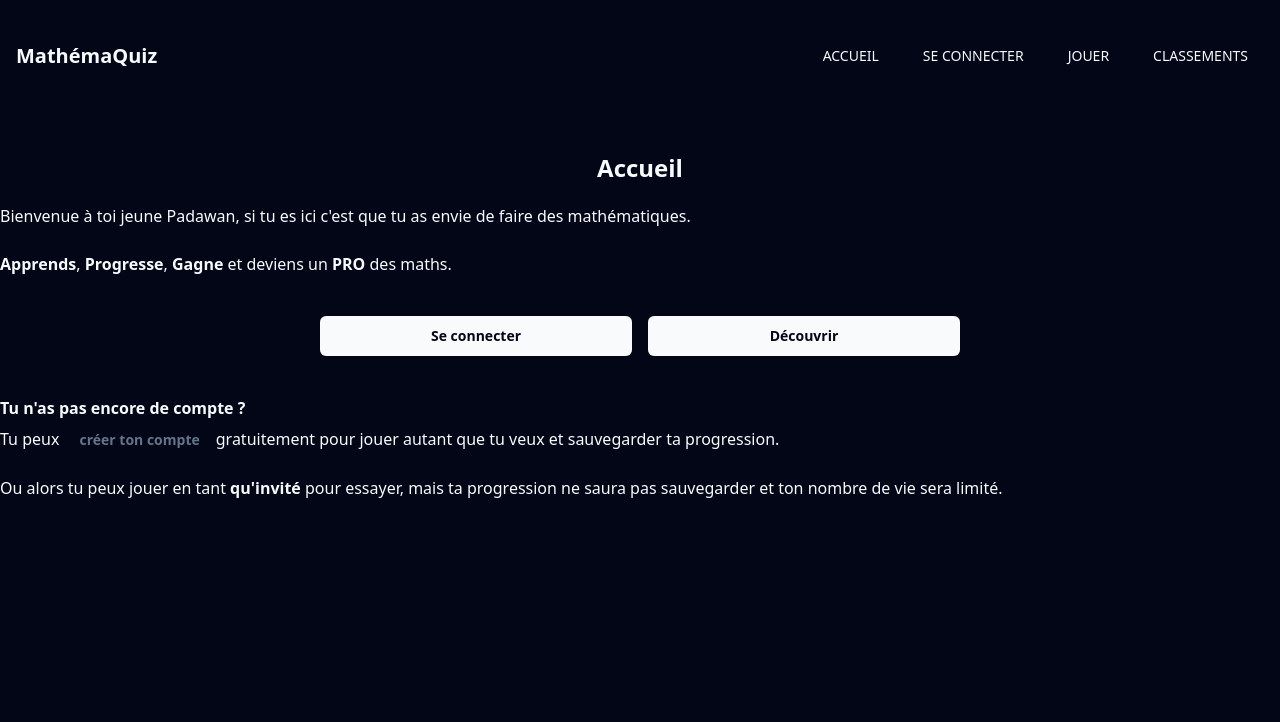
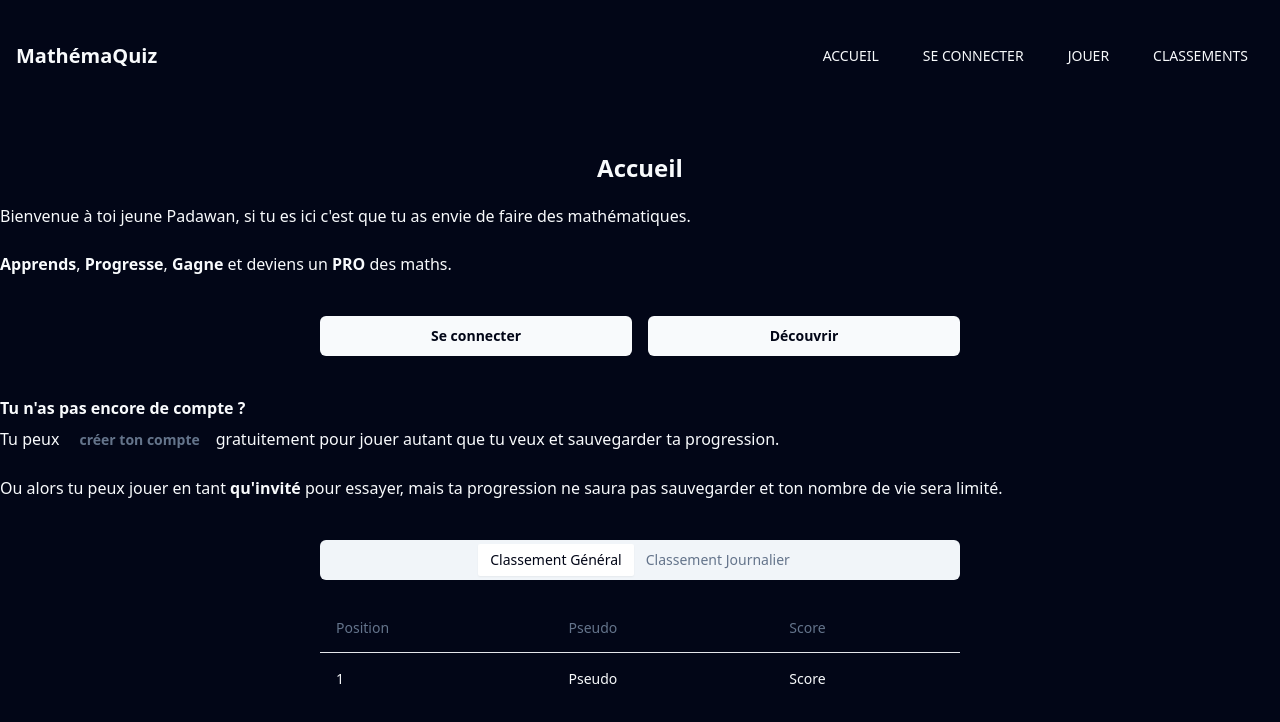
Before and after one commit to MisterWaner/quizz-game-front, a React app: page / in a window 1280 px wide. Shown: the top 722 px of the page. Built offline with nearby package versions, Linux system fonts and the light colour scheme; the HTML template or start-up script is replaced by a standard one.

Commit message:
6th commit: add ranking table to homepage, customized progressbar color

```diff
--- a/package.json
+++ b/package.json
@@ -18,6 +18,7 @@
     "@radix-ui/react-progress": "^1.1.0",
     "@radix-ui/react-select": "^2.1.1",
     "@radix-ui/react-slot": "^1.1.0",
+    "@radix-ui/react-tabs": "^1.1.0",
     "class-variance-authority": "^0.7.0",
     "clsx": "^2.1.1",
     "lucide-react": "^0.417.0",
--- a/src/components/ProgressBar.tsx
+++ b/src/components/ProgressBar.tsx
@@ -4,9 +4,29 @@ import { useCourseStore } from "@/store/CoursesStore";
 export default function ProgressBar() {
     const progress = useCourseStore((state) => state.progress);
 
-    return (
-        <div>
-            <Progress value={progress} className="md:w-1/2 mx-auto mt-24" />
-        </div>
-    );
+    if (progress < 40) {
+        return (
+            <Progress
+                value={progress}
+                className="md:w-1/2 mx-auto mt-24"
+                indicatorColor="bg-red-500"
+            />
+        );
+    } else if (progress >= 40 && progress <= 70) {
+        return (
+            <Progress
+                value={progress}
+                className="md:w-1/2 mx-auto mt-24"
+                indicatorColor="bg-yellow-500"
+            />
+        );
+    } else if (progress > 70 && progress <= 100) {
+        return (
+            <Progress
+                value={progress}
+                className="md:w-1/2 mx-auto mt-24"
+                indicatorColor="bg-green-500"
+            />
+        );
+    }
 }
--- /dev/null
+++ b/src/components/RankingTable/DailyRankingTable.tsx
@@ -0,0 +1,30 @@
+import {
+    Table,
+    TableBody,
+    TableHead,
+    TableRow,
+    TableHeader,
+    TableCell,
+} from "@/components/ui/table";
+
+export default function DailyRankingTable() {
+    return (
+        <Table>
+            <TableHeader>
+                <TableRow>
+                    <TableHead>Position</TableHead>
+                    <TableHead>Pseudo</TableHead>
+                    <TableHead>Score</TableHead>
+                </TableRow>
+            </TableHeader>
+
+            <TableBody>
+                <TableRow>
+                    <TableCell>1</TableCell>
+                    <TableCell>Pseudossss</TableCell>
+                    <TableCell>Score</TableCell>
+                </TableRow>
+            </TableBody>
+        </Table>
+    );
+}
--- /dev/null
+++ b/src/components/RankingTable/GlobalRankingTable.tsx
@@ -0,0 +1,30 @@
+import {
+    Table,
+    TableBody,
+    TableHead,
+    TableRow,
+    TableHeader,
+    TableCell,
+} from "@/components/ui/table";
+
+export default function GlobalRankingTable() {
+    return (
+        <Table>
+            <TableHeader>
+                <TableRow>
+                    <TableHead>Position</TableHead>
+                    <TableHead>Pseudo</TableHead>
+                    <TableHead>Score</TableHead>
+                </TableRow>
+            </TableHeader>
+
+            <TableBody>
+                <TableRow>
+                    <TableCell>1</TableCell>
+                    <TableCell>Pseudo</TableCell>
+                    <TableCell>Score</TableCell>
+                </TableRow>
+            </TableBody>
+        </Table>
+    );
+}
--- /dev/null
+++ b/src/components/RankingTable/RankingTable.tsx
@@ -0,0 +1,20 @@
+import { Tabs, TabsList, TabsTrigger, TabsContent } from "@/components/ui/tabs";
+import GlobalRankingTable from "@/components/RankingTable/GlobalRankingTable";
+import DailyRankingTable from "@/components/RankingTable/DailyRankingTable";
+
+export default function RankingTable() {
+    return (
+        <Tabs defaultValue="global-ranking" className="mt-10 md:w-1/2 mx-auto flex flex-col gap-4">
+            <TabsList className="flex flex-row ">
+                <TabsTrigger value="global-ranking">Classement Général</TabsTrigger>
+                <TabsTrigger value="daily-ranking">Classement Journalier</TabsTrigger>
+            </TabsList>
+            <TabsContent value="global-ranking">
+                <GlobalRankingTable />
+            </TabsContent>
+            <TabsContent value="daily-ranking">
+                <DailyRankingTable />
+            </TabsContent>
+        </Tabs>
+    )
+}
--- a/src/components/ui/progress.tsx
+++ b/src/components/ui/progress.tsx
@@ -3,10 +3,13 @@ import * as ProgressPrimitive from "@radix-ui/react-progress"
 
 import { cn } from "@/lib/utils"
 
+interface CustomProgressProps extends React.ComponentPropsWithoutRef<typeof ProgressPrimitive.Root> {
+  indicatorColor: string;
+}
+
 const Progress = React.forwardRef<
-  React.ElementRef<typeof ProgressPrimitive.Root>,
-  React.ComponentPropsWithoutRef<typeof ProgressPrimitive.Root>
->(({ className, value, ...props }, ref) => (
+  React.ElementRef<typeof ProgressPrimitive.Root>, CustomProgressProps
+>(({ className, value, indicatorColor, ...props }, ref) => (
   <ProgressPrimitive.Root
     ref={ref}
     className={cn(
@@ -16,7 +19,7 @@ const Progress = React.forwardRef<
     {...props}
   >
     <ProgressPrimitive.Indicator
-      className="h-full w-full flex-1 bg-slate-900 transition-all dark:bg-slate-50"
+      className={`h-full w-full flex-1 transition-all ${indicatorColor}`}
       style={{ transform: `translateX(-${100 - (value || 0)}%)` }}
     />
   </ProgressPrimitive.Root>
--- /dev/null
+++ b/src/components/ui/table.tsx
@@ -0,0 +1,117 @@
+import * as React from "react"
+
+import { cn } from "@/lib/utils"
+
+const Table = React.forwardRef<
+  HTMLTableElement,
+  React.HTMLAttributes<HTMLTableElement>
+>(({ className, ...props }, ref) => (
+  <div className="relative w-full overflow-auto">
+    <table
+      ref={ref}
+      className={cn("w-full caption-bottom text-sm", className)}
+      {...props}
+    />
+  </div>
+))
+Table.displayName = "Table"
+
+const TableHeader = React.forwardRef<
+  HTMLTableSectionElement,
+  React.HTMLAttributes<HTMLTableSectionElement>
+>(({ className, ...props }, ref) => (
+  <thead ref={ref} className={cn("[&_tr]:border-b", className)} {...props} />
+))
+TableHeader.displayName = "TableHeader"
+
+const TableBody = React.forwardRef<
+  HTMLTableSectionElement,
+  React.HTMLAttributes<HTMLTableSectionElement>
+>(({ className, ...props }, ref) => (
+  <tbody
+    ref={ref}
+    className={cn("[&_tr:last-child]:border-0", className)}
+    {...props}
+  />
+))
+TableBody.displayName = "TableBody"
+
+const TableFooter = React.forwardRef<
+  HTMLTableSectionElement,
+  React.HTMLAttributes<HTMLTableSectionElement>
+>(({ className, ...props }, ref) => (
+  <tfoot
+    ref={ref}
+    className={cn(
+      "border-t bg-slate-100/50 font-medium [&>tr]:last:border-b-0 dark:bg-slate-800/50",
+      className
+    )}
+    {...props}
+  />
+))
+TableFooter.displayName = "TableFooter"
+
+const TableRow = React.forwardRef<
+  HTMLTableRowElement,
+  React.HTMLAttributes<HTMLTableRowElement>
+>(({ className, ...props }, ref) => (
+  <tr
+    ref={ref}
+    className={cn(
+      "border-b transition-colors hover:bg-slate-100/50 data-[state=selected]:bg-slate-100 dark:hover:bg-slate-800/50 dark:data-[state=selected]:bg-slate-800",
+      className
+    )}
+    {...props}
+  />
+))
+TableRow.displayName = "TableRow"
+
+const TableHead = React.forwardRef<
+  HTMLTableCellElement,
+  React.ThHTMLAttributes<HTMLTableCellElement>
+>(({ className, ...props }, ref) => (
+  <th
+    ref={ref}
+    className={cn(
+      "h-12 px-4 text-left align-middle font-medium text-slate-500 [&:has([role=checkbox])]:pr-0 dark:text-slate-400",
+      className
+    )}
+    {...props}
+  />
+))
+TableHead.displayName = "TableHead"
+
+const TableCell = React.forwardRef<
+  HTMLTableCellElement,
+  React.TdHTMLAttributes<HTMLTableCellElement>
+>(({ className, ...props }, ref) => (
+  <td
+    ref={ref}
+    className={cn("p-4 align-middle [&:has([role=checkbox])]:pr-0", className)}
+    {...props}
+  />
+))
+TableCell.displayName = "TableCell"
+
+const TableCaption = React.forwardRef<
+  HTMLTableCaptionElement,
+  React.HTMLAttributes<HTMLTableCaptionElement>
+>(({ className, ...props }, ref) => (
+  <caption
+    ref={ref}
+    className={cn("mt-4 text-sm text-slate-500 dark:text-slate-400", className)}
+    {...props}
+  />
+))
+TableCaption.displayName = "TableCaption"
+
+export {
+  Table,
+  TableHeader,
+  TableBody,
+  TableFooter,
+  TableHead,
+  TableRow,
+  TableCell,
+  TableCaption,
+}
--- /dev/null
+++ b/src/components/ui/tabs.tsx
@@ -0,0 +1,53 @@
+import * as React from "react"
+import * as TabsPrimitive from "@radix-ui/react-tabs"
+
+import { cn } from "@/lib/utils"
+
+const Tabs = TabsPrimitive.Root
+
+const TabsList = React.forwardRef<
+  React.ElementRef<typeof TabsPrimitive.List>,
+  React.ComponentPropsWithoutRef<typeof TabsPrimitive.List>
+>(({ className, ...props }, ref) => (
+  <TabsPrimitive.List
+    ref={ref}
+    className={cn(
+      "inline-flex h-10 items-center justify-center rounded-md bg-slate-100 p-1 text-slate-500 dark:bg-slate-800 dark:text-slate-400",
+      className
+    )}
+    {...props}
+  />
+))
+TabsList.displayName = TabsPrimitive.List.displayName
+
+const TabsTrigger = React.forwardRef<
+  React.ElementRef<typeof TabsPrimitive.Trigger>,
+  React.ComponentPropsWithoutRef<typeof TabsPrimitive.Trigger>
+>(({ className, ...props }, ref) => (
+  <TabsPrimitive.Trigger
+    ref={ref}
+    className={cn(
+      "inline-flex items-center justify-center whitespace-nowrap rounded-sm px-3 py-1.5 text-sm font-medium ring-offset-white transition-all focus-visible:outline-none focus-visible:ring-2 focus-visible:ring-slate-950 focus-visible:ring-offset-2 disabled:pointer-events-none disabled:opacity-50 data-[state=active]:bg-white data-[state=active]:text-slate-950 data-[state=active]:shadow-sm dark:ring-offset-slate-950 dark:focus-visible:ring-slate-300 dark:data-[state=active]:bg-slate-950 dark:data-[state=active]:text-slate-50",
+      className
+    )}
+    {...props}
+  />
+))
+TabsTrigger.displayName = TabsPrimitive.Trigger.displayName
+
+const TabsContent = React.forwardRef<
+  React.ElementRef<typeof TabsPrimitive.Content>,
+  React.ComponentPropsWithoutRef<typeof TabsPrimitive.Content>
+>(({ className, ...props }, ref) => (
+  <TabsPrimitive.Content
+    ref={ref}
+    className={cn(
+      "mt-2 ring-offset-white focus-visible:outline-none focus-visible:ring-2 focus-visible:ring-slate-950 focus-visible:ring-offset-2 dark:ring-offset-slate-950 dark:focus-visible:ring-slate-300",
+      className
+    )}
+    {...props}
+  />
+))
+TabsContent.displayName = TabsPrimitive.Content.displayName
+
+export { Tabs, TabsList, TabsTrigger, TabsContent }
--- a/src/pages/Home.tsx
+++ b/src/pages/Home.tsx
@@ -1,5 +1,6 @@
 import ContentSection from "@/components/ContentSection";
 import SignUp from "@/components/Modals/SignUp";
+import RankingTable from "@/components/RankingTable/RankingTable";
 import { Button } from "@/components/ui/button";
 import { Link } from "react-router-dom";
 
@@ -55,6 +56,11 @@ export default function Home() {
                     </p>
                 </div>
             </ContentSection>
+            <ContentSection>
+                <div className="mt-10">
+                    <RankingTable />
+                </div>
+            </ContentSection>
         </>
     );
 }
```
Also changed, not shown: 1 other file (tests, documents, lock files or other folders).
